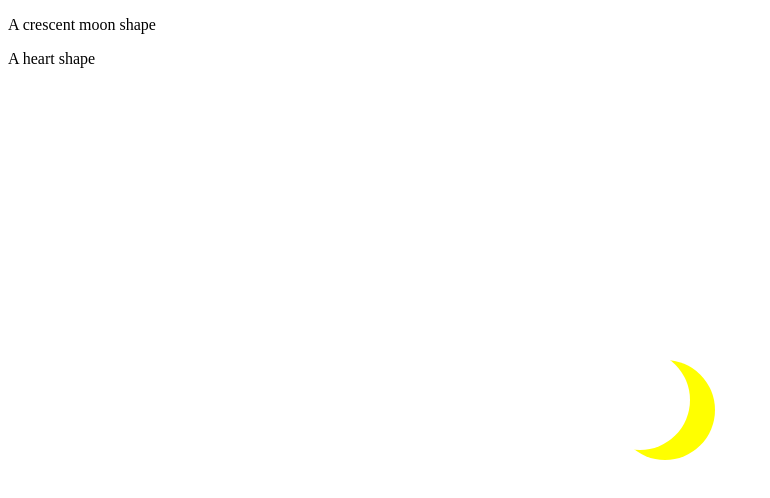
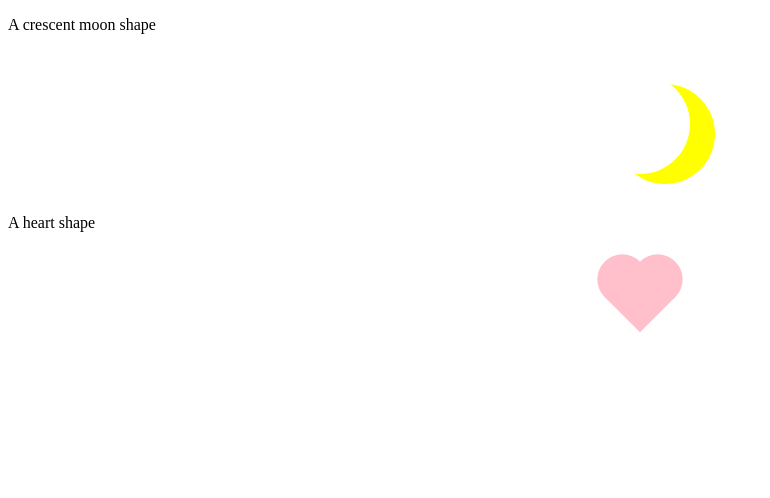
Before and after one commit to wrunika/Graphic-using-CSS, a plain HTML site: page index.html in a window 1280 px wide. Shown: the whole page, without its empty margins (0-770 px from the left). Drawn offline with Linux system fonts and the light colour scheme.

Commit message:
feat: add styles for heart shape

```diff
--- a/style.css
+++ b/style.css
@@ -1,13 +1,38 @@
+/* moon shape */
 .center {
-  position: absolute;
-  margin: auto;
-  top: 0;
-  right: 0;
-  bottom: 0;
-  left: 0;
+  margin: 40px auto;
   width: 100px;
   height: 100px;
   background-color: transparent;
   border-radius: 50%;
   box-shadow: 25px 10px 0 0 yellow;
 }
+
+/* heart shape */
+.heart {
+  margin: 40px auto;
+  background-color: pink;
+  height: 50px;
+  width: 50px;
+  transform: rotate(-45deg);
+}
+.heart::after {
+  background-color: pink;
+  content: "";
+  border-radius: 50%;
+  position: absolute;
+  width: 50px;
+  height: 50px;
+  top: 0px;
+  left: 25px;
+}
+.heart::before {
+  content: "";
+  background-color: pink;
+  border-radius: 50%;
+  position: absolute;
+  width: 50px;
+  height: 50px;
+  top: -25px;
+  left: 0px;
+}
```
